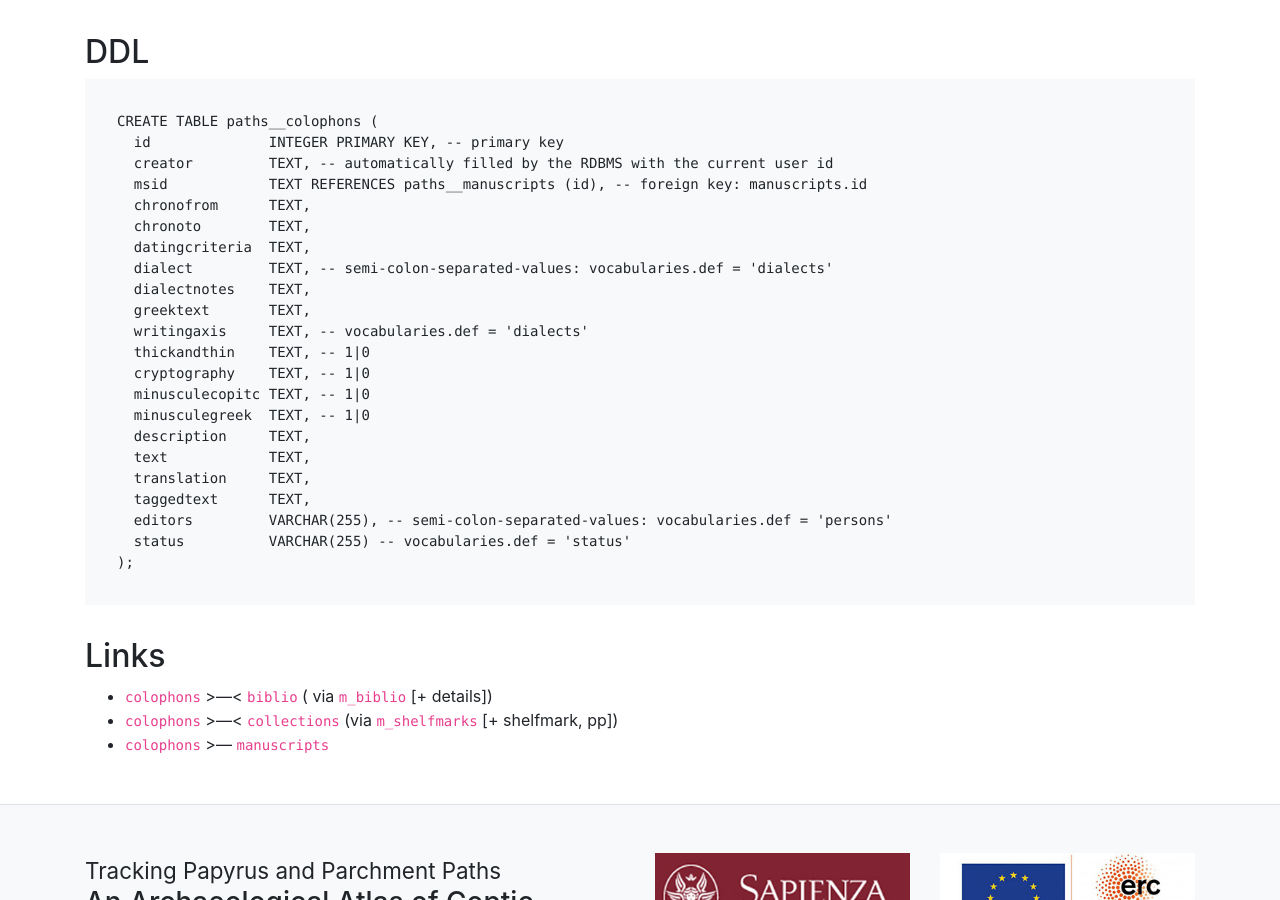
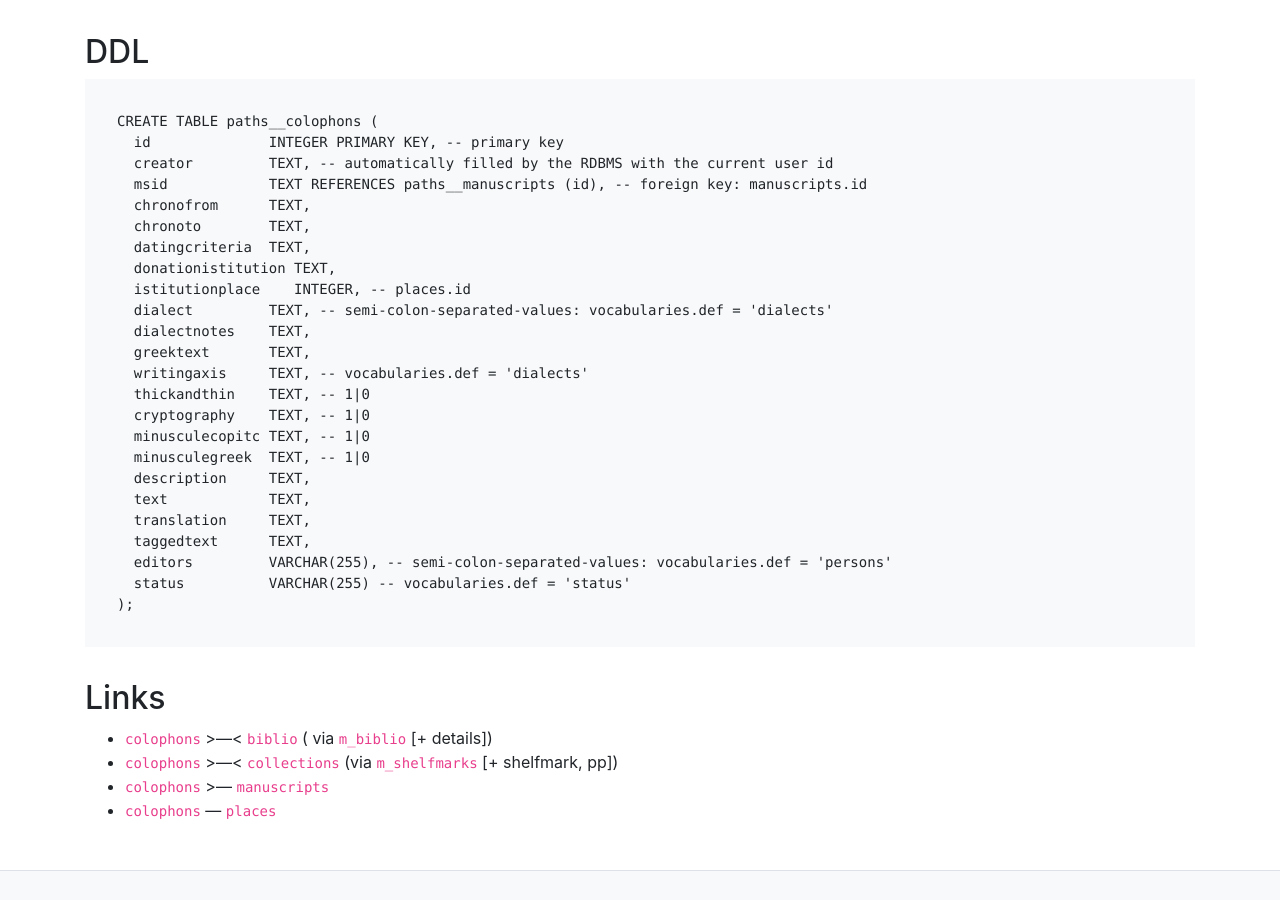
Before and after one commit to paths-erc/docs, a Jekyll site: the page built from schema/colophons.md, in a window 1280 px wide and 900 px high, scrolled down 500 px. Built offline with Jekyll 4.4.1, drawn with Linux system fonts in a browser that asks for light colours; nearby versions of some CDN libraries; our own code applies the rules of GitHub Pages for plain Markdown files.

Commit message:
Added colphons.donationistitution and colphons.istitutionplace

```diff
--- a/schema/colophons.md
+++ b/schema/colophons.md
@@ -10,6 +10,8 @@ CREATE TABLE paths__colophons (
   chronofrom      TEXT,
   chronoto        TEXT,
   datingcriteria  TEXT,
+  donationistitution TEXT,
+  istitutionplace    INTEGER, -- places.id
   dialect         TEXT, -- semi-colon-separated-values: vocabularies.def = 'dialects'
   dialectnotes    TEXT,
   greektext       TEXT,
@@ -31,3 +33,4 @@ CREATE TABLE paths__colophons (
 - `colophons` >—< `biblio` ( via `m_biblio` [+ details])
 - `colophons` >—< `collections` (via `m_shelfmarks` [+ shelfmark, pp])
 - `colophons` >— `manuscripts`
+- `colophons` — `places`
```
Also changed, not shown: schema/places.md (+1 -0 lines).
